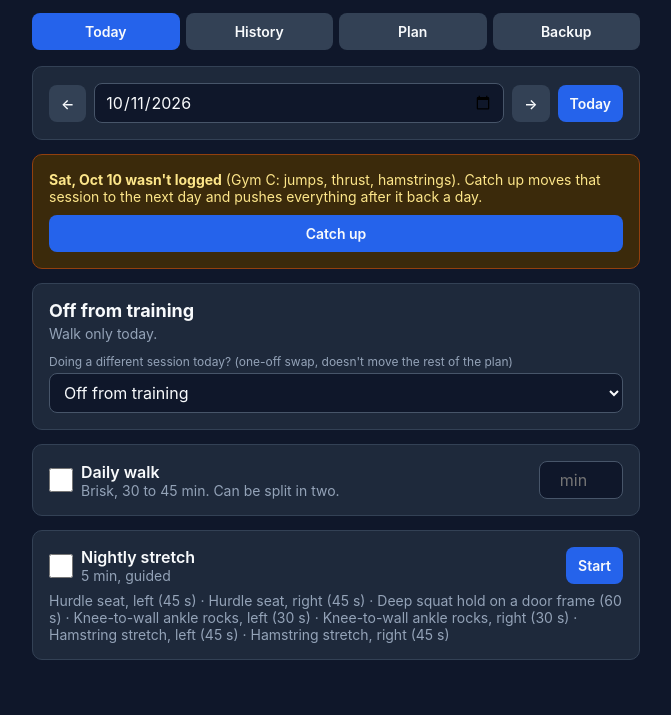
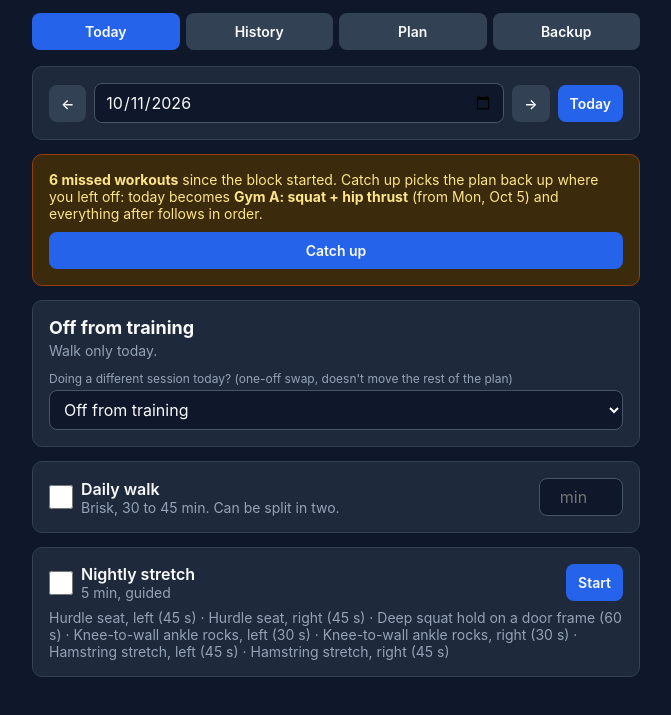
Before and after one commit to dcmlobban-png/workout-tracker, a plain HTML site: page index.html in a window 1280 px wide. Shown: the part 85-800 px from the top of the page, without its empty margins (304-975 px from the left). Drawn offline with Linux system fonts and the light colour scheme.

Commit message:
Catch up to the first workout missed since the last logged one
Co-Authored-By: Claude Opus 5.5 <noreply@anthropic.com>

```diff
--- a/index.html
+++ b/index.html
@@ -363,29 +363,37 @@ function hasWork(d) {
     for (const k in (l.runs || {})) { const r = l.runs[k]; if (r.done || Object.keys(r).some(f => f[0] !== '_' && r[f] !== '' && r[f] != null && r[f] !== false)) return true; }
     return Object.values(l.done || {}).some(Boolean);
 }
-function skipDay(d) {
-    if (isSkipped(d)) return;
+function skipDays(list) {
+    list = list.filter(d => !isSkipped(d)).sort();
+    if (!list.length) return;
     // Pin every day already logged to the session it was, before the shift moves the calendar under it.
     // A day from here on with nothing trained yet (only a walk, say) is let go so it moves with the plan.
     for (const x in logs) {
         if (hasWork(x)) { if (!logs[x].session) { logs[x].session = sessionIdFor(x); logs[x].u = Date.now(); } }
-        else if (x >= d && logs[x].session) { delete logs[x].session; logs[x].u = Date.now(); }
+        else if (x >= list[0] && logs[x].session) { delete logs[x].session; logs[x].u = Date.now(); }
     }
-    settings.skips = skips().concat(d).sort();
+    settings.skips = skips().concat(list).sort();
     saveLogs(); save(K.settings, settings);
 }
-// The most recent training day that came and went with nothing logged, if there is one.
-function missedDay() {
+// Everything missed since the last workout that was actually logged. Walks back from yesterday to
+// that workout, finds the first training day in the gap, and returns it with every day from there
+// to yesterday. Skipping all of those lands that first missed session on today.
+function missedSpan() {
     const today = ds(new Date());
-    for (let i = 1; i <= 3; i++) {
+    if (hasWork(today)) return null;
+    const gap = [];
+    let lastLogged = null;
+    for (let i = 1; i <= 30; i++) {
         const d = addDays(today, -i);
-        if (d < settings.start) return null;
-        if (isSkipped(d)) continue;
-        const s = plan.sessions[sessionIdFor(d)];
-        if (!s || s.kind === 'off') continue;
-        return hasWork(d) ? null : d;
+        if (d < settings.start) break;
+        if (hasWork(d)) { lastLogged = d; break; }
+        if (!isSkipped(d)) gap.unshift(d);
     }
-    return null;
+    const at = gap.findIndex(d => { const s = plan.sessions[sessionIdFor(d)]; return s && s.kind !== 'off'; });
+    if (at < 0) return null;
+    const days = gap.slice(at);
+    return { first: days[0], days, lastLogged, title: plan.sessions[sessionIdFor(days[0])].title,
+        missed: days.filter(d => { const s = plan.sessions[sessionIdFor(d)]; return s && s.kind !== 'off'; }).length };
 }
 
 function blockWeek(d) {
@@ -463,10 +471,10 @@ function viewToday() {
     if (bw && week === 4) h += `<div class="card banner">Hold week. Same weights, one fewer set per lift, one fewer rep on runs.</div>`;
     if (bw && week === 8) h += `<div class="card banner">Light week, then retest. Same tests as week 1, same conditions.</div>`;
 
-    const missed = cur === ds(new Date()) ? missedDay() : null;
-    if (missed) h += `<div class="card banner"><b>${nice(missed)} wasn't logged</b> (${esc((plan.sessions[sessionIdFor(missed)] || {}).title)}).
-        Catch up moves that session to the next day and pushes everything after it back a day.
-        <button class="primary" style="width:100%;margin-top:0.625rem" data-act="skip" data-v="${missed}">Catch up</button></div>`;
+    const missed = cur === ds(new Date()) ? missedSpan() : null;
+    if (missed) h += `<div class="card banner"><b>${missed.missed} missed workout${missed.missed === 1 ? '' : 's'}</b> since ${missed.lastLogged ? 'your last logged one on ' + nice(missed.lastLogged) : 'the block started'}.
+        Catch up picks the plan back up where you left off: today becomes <b>${esc(missed.title)}</b> (from ${nice(missed.first)}) and everything after follows in order.
+        <button class="primary" style="width:100%;margin-top:0.625rem" data-act="catchup">Catch up</button></div>`;
 
     const skipped = isSkipped(cur) && !(log.session && hasWork(cur));
     h += `<div class="card"><h2>${skipped ? 'Skipped day' : esc(ses.title)}</h2>
@@ -747,7 +755,8 @@ document.addEventListener('click', e => {
     else if (a === 'export') return exportAll();
     else if (a === 'sync-on') { const p = $('passIn').value.trim(); if (!p) return; localStorage.setItem(PASS_KEY, p); queueSync(0); }
     else if (a === 'sync-now') queueSync(0);
-    else if (a === 'skip') skipDay(v);
+    else if (a === 'skip') skipDays([v]);
+    else if (a === 'catchup') { const m = missedSpan(); if (m) skipDays(m.days); }
     else if (a === 'unskip') { settings.skips = skips().filter(s => s !== v); save(K.settings, settings); }
     else if (a === 'skips-clear') { if (!confirm('Put the plan back on its original days? Days you already logged keep their sessions.')) return; settings.skips = []; save(K.settings, settings); }
     else if (a === 'sync-off') { if (!confirm('Stop saving to GitHub from this device? What is already saved stays there.')) return; localStorage.removeItem(PASS_KEY); clearTimeout(syncTimer); setSync('off'); }
```
